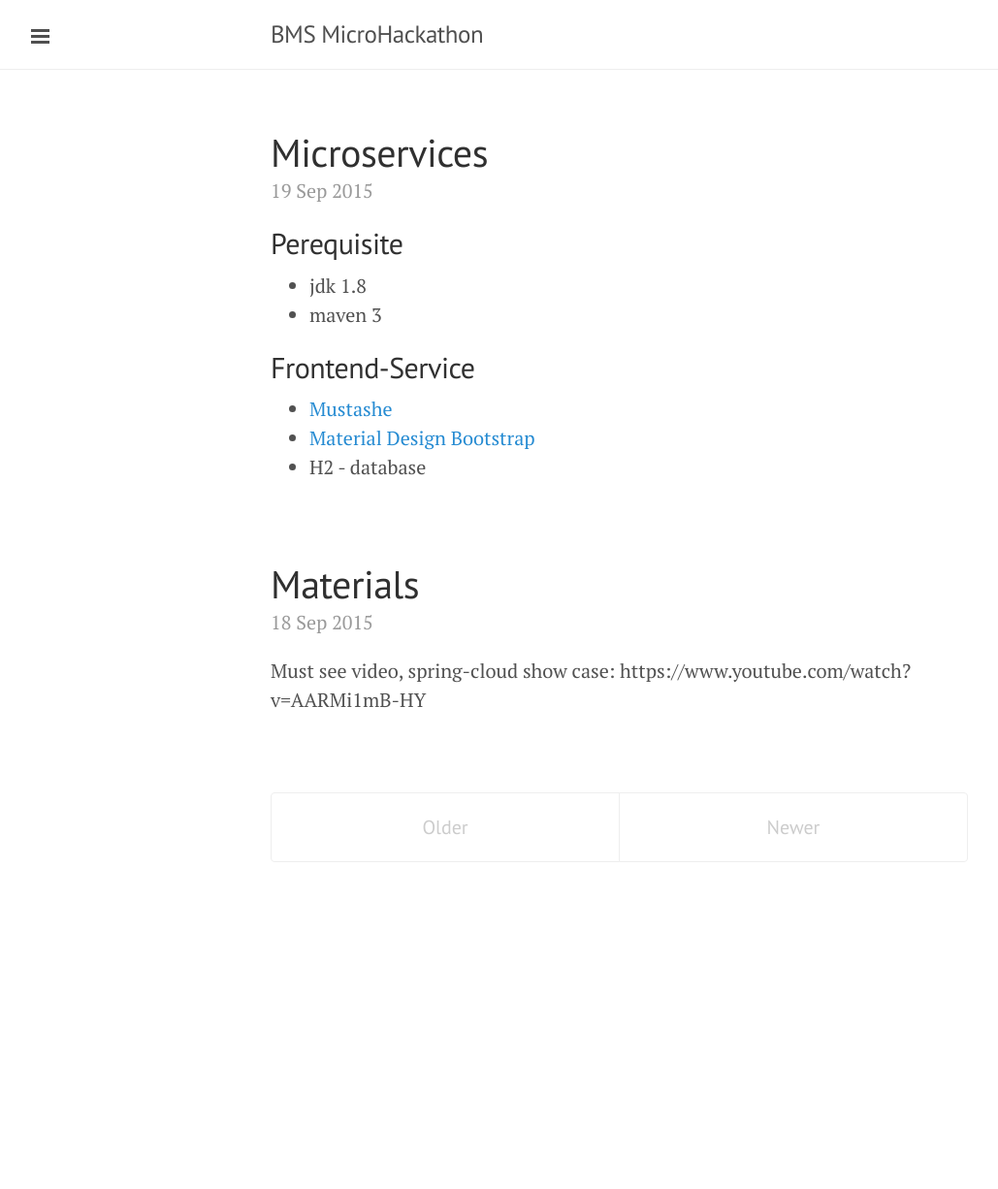
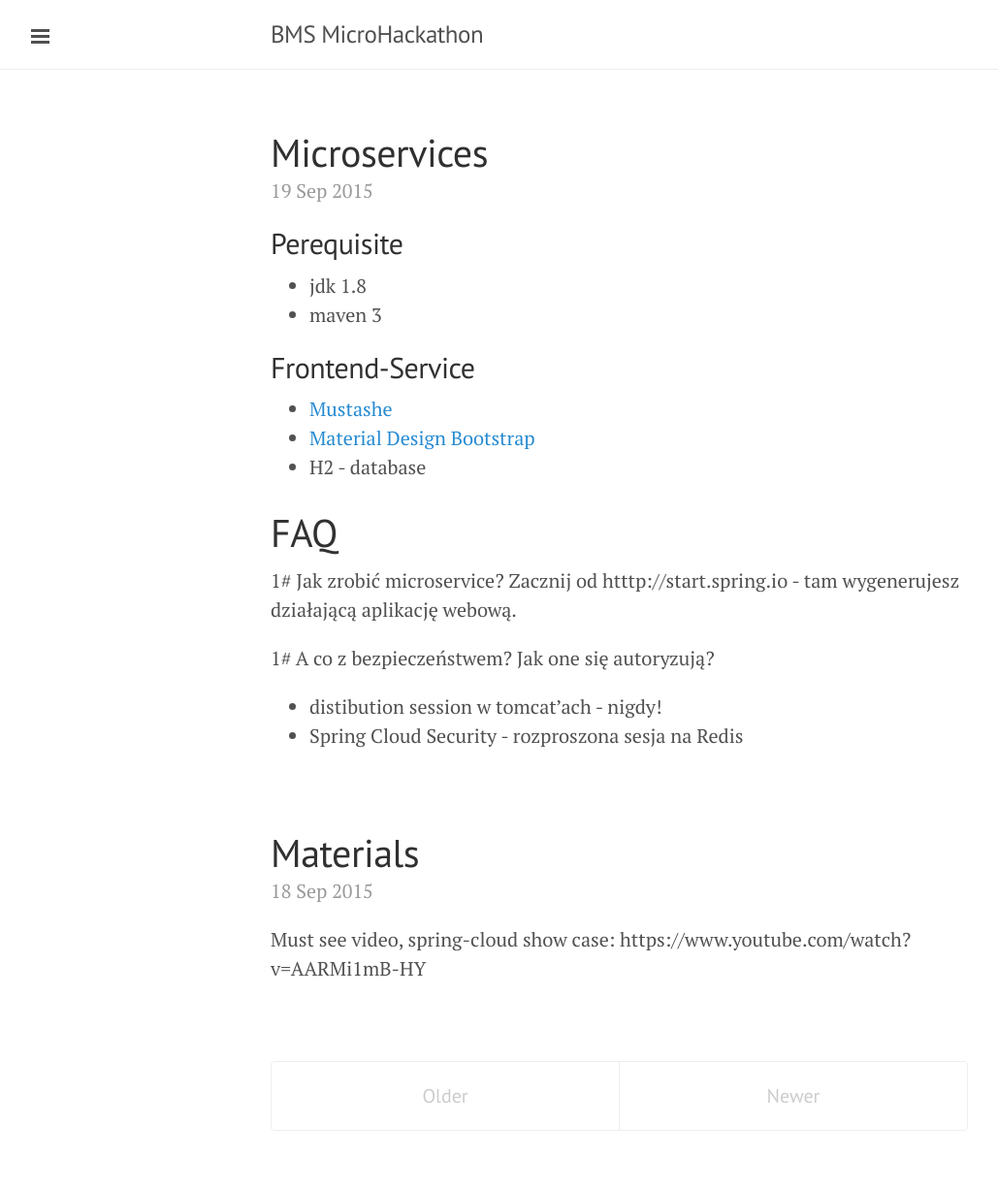
Before and after one commit to bms-devs/bms-hackathon-2015-09-26.github.io, a Jekyll site: the page built from index.html, in a window 1280 px wide. Shown: the whole page at 97% size, without its empty margins (1-1030 px from the left). Built offline with Jekyll 4.4.1, drawn with Linux system fonts in a browser that asks for light colours; Markdown is read by kramdown in place of the engine named in the settings; the list of posts is cut into pages by our own code; before the commit the page ends 949 px from its top, so only the background shows below that.

Commit message:
Update 2015-09-19-microservices.md

```diff
--- a/_posts/2015-09-19-microservices.md
+++ b/_posts/2015-09-19-microservices.md
@@ -6,3 +6,11 @@
 * [Mustashe](https://github.com/mjeanroy/springmvc-mustache)
 * [Material Design Bootstrap](http://mdbootstrap.com)
 * H2 - database
+
+# FAQ
+1# Jak zrobić microservice?
+Zacznij od htttp://start.spring.io - tam wygenerujesz działającą aplikację webową.
+
+1# A co z bezpieczeństwem? Jak one się autoryzują?
+* distibution session w tomcat'ach - nigdy!
+* Spring Cloud Security - rozproszona sesja na Redis
```
